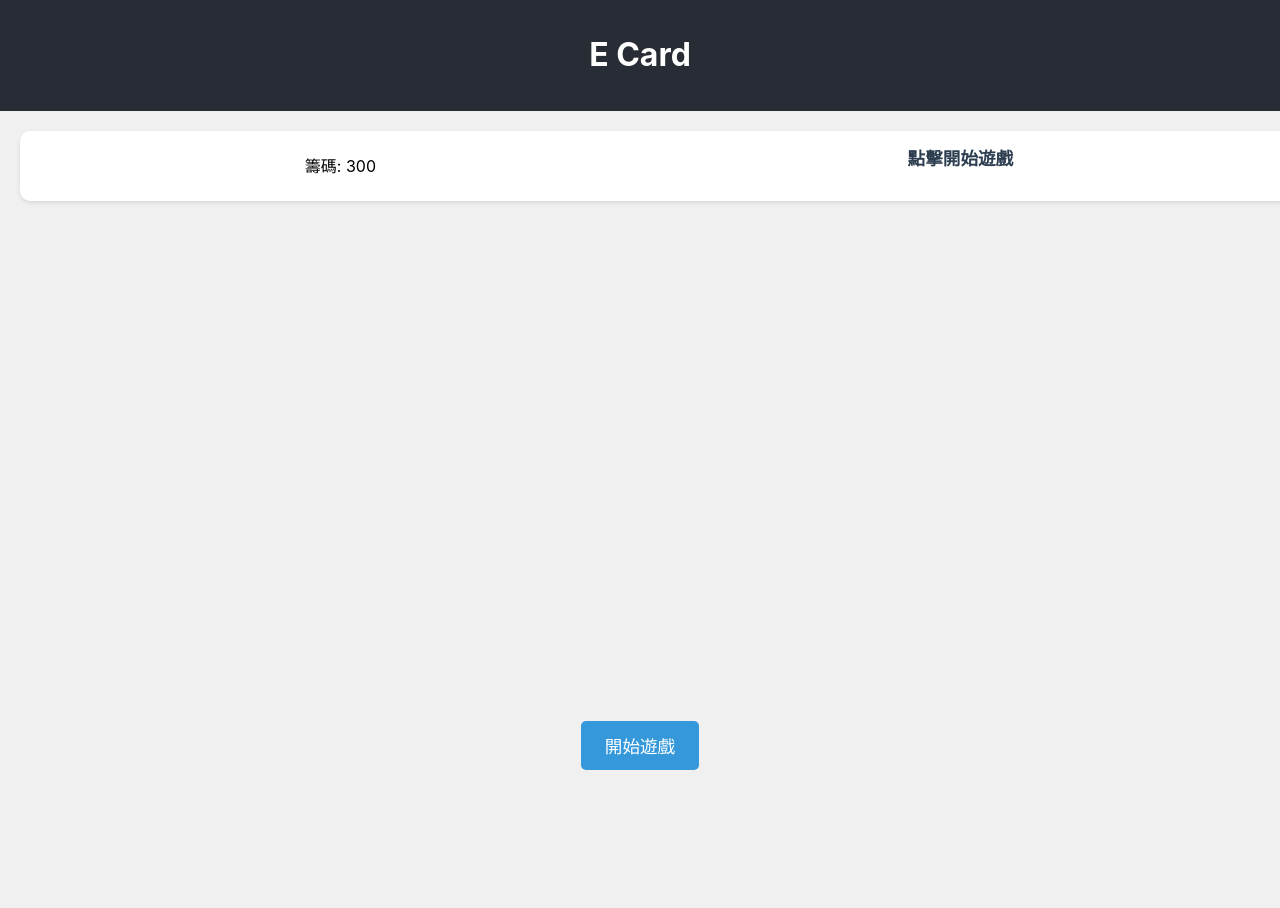
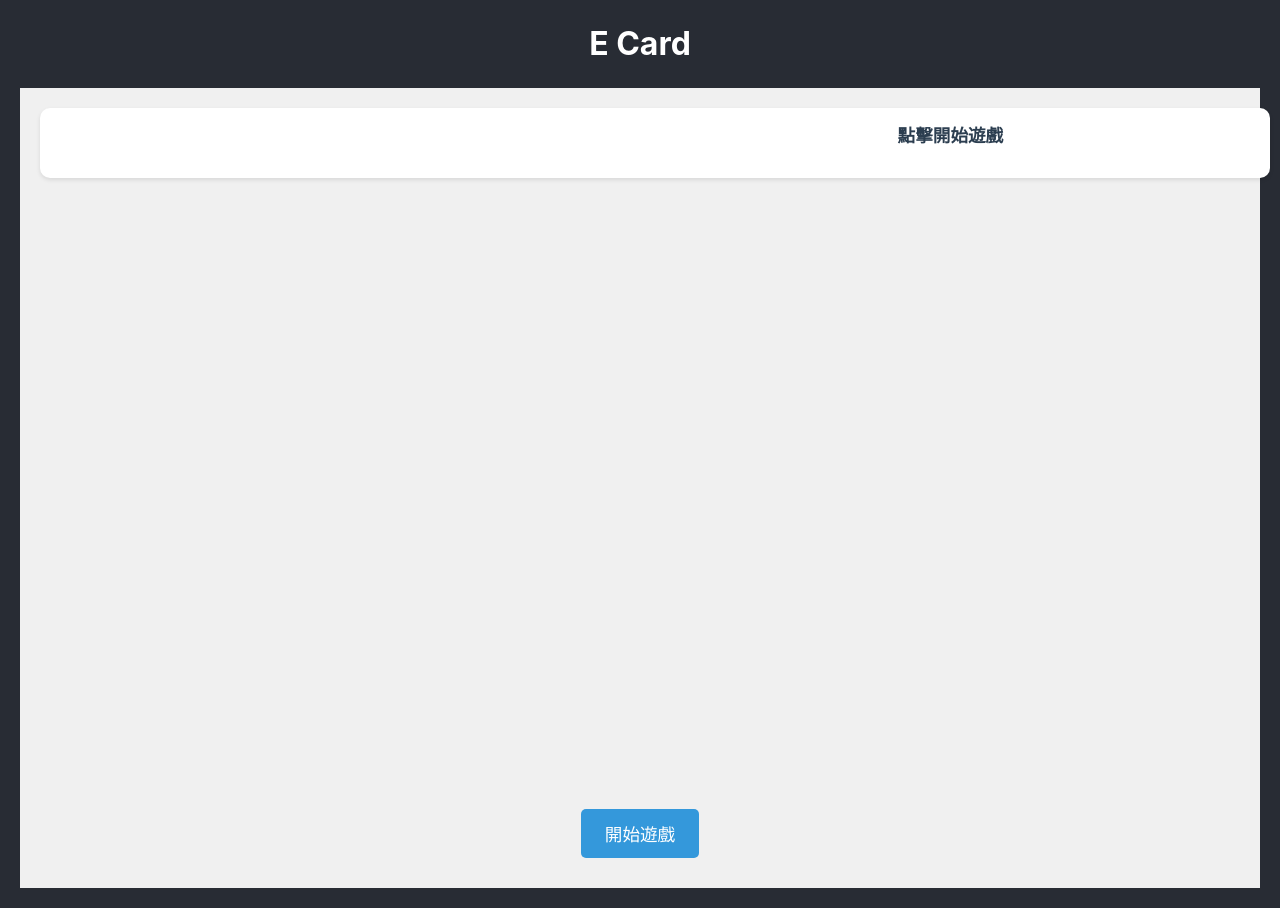
Before and after one commit to CharChen/Cursor, a React (Vite) app in the folder e-card/: page / in a window 1280 px wide. Before the commit the page ends 800 px from the top, so only its background shows below. Built offline with nearby package versions, Linux system fonts and the light colour scheme.

Commit message:
Rebuild with correct directory structure

```diff
--- a/e-card/index.html
+++ b/e-card/index.html
@@ -1,9 +1,10 @@
-<!doctype html>
+<!DOCTYPE html>
 <html lang="en">
   <head>
     <meta charset="UTF-8" />
+    <link rel="icon" type="image/svg+xml" href="/e-card/vite.svg" />
     <meta name="viewport" content="width=device-width, initial-scale=1.0" />
-    <title>E Card Game</title>
+    <title>E Card</title>
   </head>
   <body>
     <div id="root"></div>
--- a/e-card/src/App.css
+++ b/e-card/src/App.css
@@ -1,18 +1,16 @@
 .App {
   text-align: center;
-  height: 100vh;
-  background-color: #f0f0f0;
-  display: flex;
-  flex-direction: column;
+  min-height: 100vh;
+  background-color: #282c34;
+  color: white;
+  padding: 20px;
 }
 
 .App-header {
-  background-color: #282c34;
-  padding: 10px;
-  color: white;
+  margin-bottom: 20px;
 }
 
-.App-title {
+.App-header h1 {
   margin: 0;
-  font-size: 1.5em;
+  font-size: 2em;
 }
--- a/e-card/src/main.tsx
+++ b/e-card/src/main.tsx
@@ -3,7 +3,7 @@ import ReactDOM from 'react-dom/client'
 import App from './App'
 import './index.css'
 
-ReactDOM.createRoot(document.getElementById('root') as HTMLElement).render(
+ReactDOM.createRoot(document.getElementById('root')!).render(
   <React.StrictMode>
     <App />
   </React.StrictMode>,
--- a/e-card/vite.config.ts
+++ b/e-card/vite.config.ts
@@ -3,4 +3,5 @@ import react from '@vitejs/plugin-react'
 
 export default defineConfig({
   plugins: [react()],
+  base: '/e-card/',
 })
```
Also changed, not shown: e-card/package.json (+12 -6 lines), e-card/src/App.tsx (line endings or trailing spaces).
